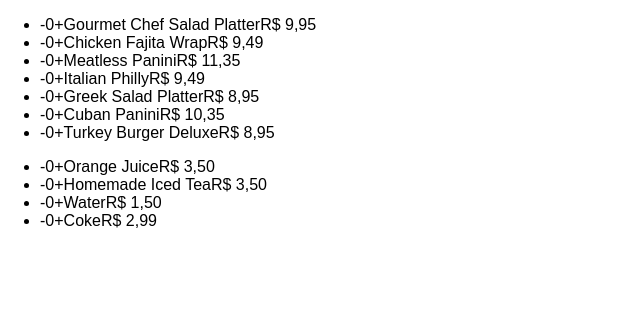
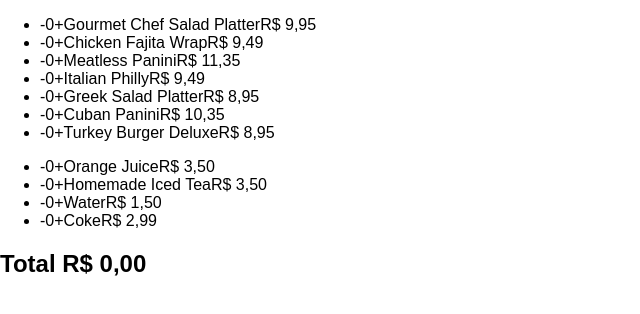
Before and after one commit to joaodorea/leiturinha, a React app: page / in a window 1280 px wide. Shown: the top 314 px of the page, without its empty margins (0-640 px from the left). Built offline with nearby package versions, Linux system fonts and the light colour scheme.

Commit message:
feat: showing total in order summary

```diff
--- a/src/modules/orders/views/index.tsx
+++ b/src/modules/orders/views/index.tsx
@@ -1,13 +1,24 @@
-import React, { useState } from 'react'
+import React, { useEffect, useState } from 'react'
 import Product from '@/models/Product'
 import ProductsOrder from '@/models/ProductsOrder'
 
 import ItemsMenu from '../components/itemsMenu'
 import productsList from '@/assets/mocks/products.json'
+import utils from '@/utils/index'
 
 const Orders: React.FC = () => {
   const [ order, setOrder ] = useState<ProductsOrder[]>([])
+  const [ total, setTotal ] = useState(0)
   const products: Product[] = productsList as Product[]
+
+  useEffect(() => {
+    setTotal(() => order.reduce((init: number, actual: ProductsOrder): number => {
+      const product = products.find(p => p.id === actual.product_id)
+      init += product.price * actual.quantity
+
+      return init
+    }, 0))
+  }, [ order ])
 
   return (
     <>
@@ -20,6 +31,8 @@ const Orders: React.FC = () => {
           return <li key={product.id}>{item.quantity}x {product.name}</li>
         })}
       </ul>
+
+      <h2>Total {utils.formatMoney(total)}</h2>
     </>
   )
 }
```
